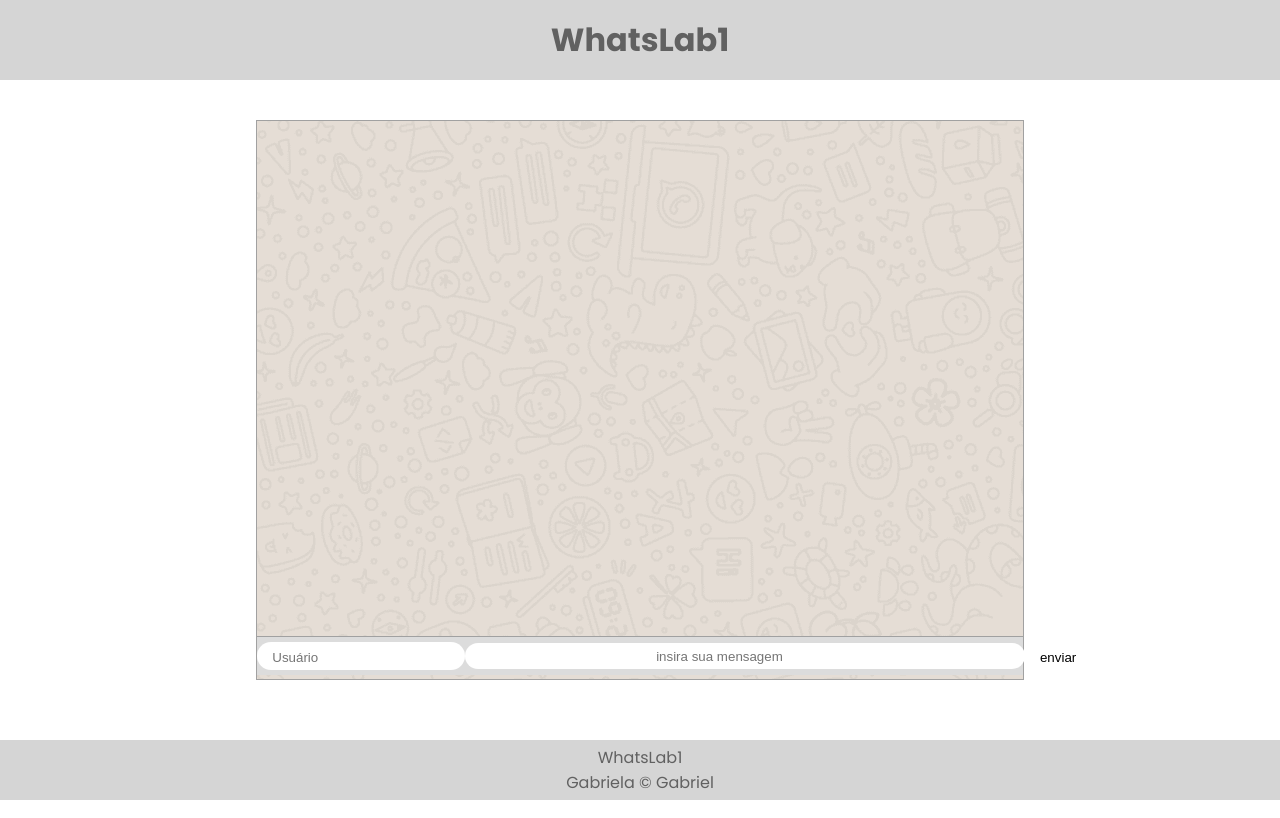
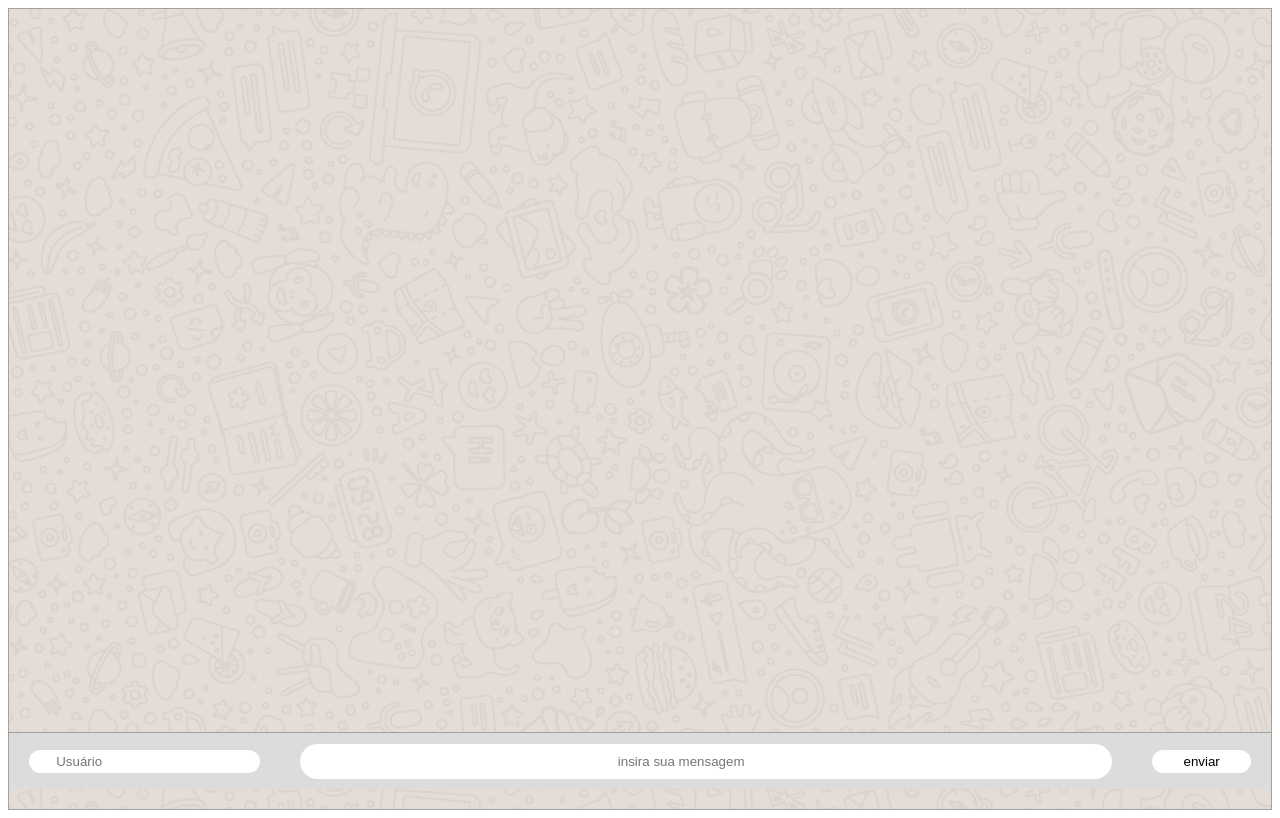
Before and after one commit to future4code/Johnson-whatslab1, a React (Create React App) app: page / in a window 1280 px wide. Built offline with nearby package versions, Linux system fonts and the light colour scheme.

Commit message:
Alterações de layout - Gabriela

```diff
--- a/src/App.js
+++ b/src/App.js
@@ -1,21 +1,12 @@
 import React from "react";
-import Header from "./components/Header/Header/Header";
 import Container from "./components/Main/Main";
-import Footer from "./components/Footer/Footer/Footer";
-import GlobalStyle from "./GlobalStyles";
-
-
 
 function App() {
   return (
     <div>
-      <GlobalStyle />
-
-      <Header />
 
       <Container />
 
-      <Footer />
     </div>
   );
 }
--- a/src/components/Footer/Footer/Footer.js
+++ /dev/null
@@ -1,29 +0,0 @@
-import React from "react";
-import styled from "styled-components";
-
-const Container = styled.div`
-  display: flex;
-  flex-direction: column;
-  align-items: center;
-  justify-content: center;
-
-  position: absolute;
-  bottom: 0;
-  height: 60px;
-
-  background-color: #d5d5d5;
-  width: 100vw;
-  color: #616161;
-`;
-
-function Footer() {
-  return (
-    <Container>
-      <p> WhatsLab1 </p>
-
-      <p>Gabriela &copy; Gabriel </p>
-    </Container>
-  );
-}
-
-export default Footer;
--- a/src/components/Header/Header/Header.js
+++ /dev/null
@@ -1,24 +0,0 @@
-import React from "react";
-import styled from "styled-components";
-
-export const Container = styled.div`
-  display: flex;
-  flex-direction: column;
-  align-items: center;
-  justify-content: center;
-
-  height: 80px;
-  background-color: #d5d5d5;
-  width: 100vw;
-  color: #616161;
-`;
-
-function Header() {
-  return (
-    <Container>
-      <h1>WhatsLab1</h1>
-    </Container>
-  );
-}
-
-export default Header;
--- a/src/components/LabelsMenssenger/LabelsMessenger/MessengerLabels.js
+++ b/src/components/LabelsMenssenger/LabelsMessenger/MessengerLabels.js
@@ -6,19 +6,25 @@ const Container = styled.div`
   justify-content: center;
   align-items: center;
   height: 7%;
+  width: 100%;
 
   background-color: #DCDCDC;
 
   justify-content: space-around;
   border-top: 1px solid #a1a1a1;
 
-  margin-top: 64.4vh;
+  margin-top: 90.4vh;
 `;
 
 const DivisoesSecundarias = styled.div`
   background-color: white;
   padding: 0.2% 2%;
   border-radius: 20px;
+
+  @media screen and (min-device-width : 320px) and (max-device-width : 480px) {
+    padding: 0% 0%;
+    background-color: none;
+  }
 
 `
 
@@ -27,14 +33,32 @@ const DivisaoMensagem = styled.div`
   padding: 0.7% 25%;
   border-radius: 20px;
   display: flex;
+
+  @media screen and (min-device-width : 320px) and (max-device-width : 480px) {
+    padding: 0% 0%;
+    background-color: none;
+  }
 `
 
 const EstilizacaoInput = styled.input`
   border: none;
+
+  @media screen and (min-device-width : 320px) and (max-device-width : 480px) {
+    width: 38vw;
+    border-radius: none;
+    background-color: none;
+  }
+
 `
 const EstilizacaoBotao = styled.button`
   border: none;
   background-color: white;
+
+  @media screen and (min-device-width : 320px) and (max-device-width : 480px) {
+    width: 13vw;
+    border-radius: none;
+  }
+
 `
 
 function LabelsMessenger() {
--- a/src/components/Main/Main.js
+++ b/src/components/Main/Main.js
@@ -8,13 +8,12 @@ const Main = styled.div`
   justify-content: center;
   align-items: center;
   background-color: #fff;
-  height: 80vh;
 `;
 
 const SecaoMensagens = styled.section`
   border: 1px solid #a1a1a1;
-  width: 60vw;
-  height: 70vh;
+  width: 100%;
+  height: 100vh;
   background-image: url(${background});
 `;
 
```
